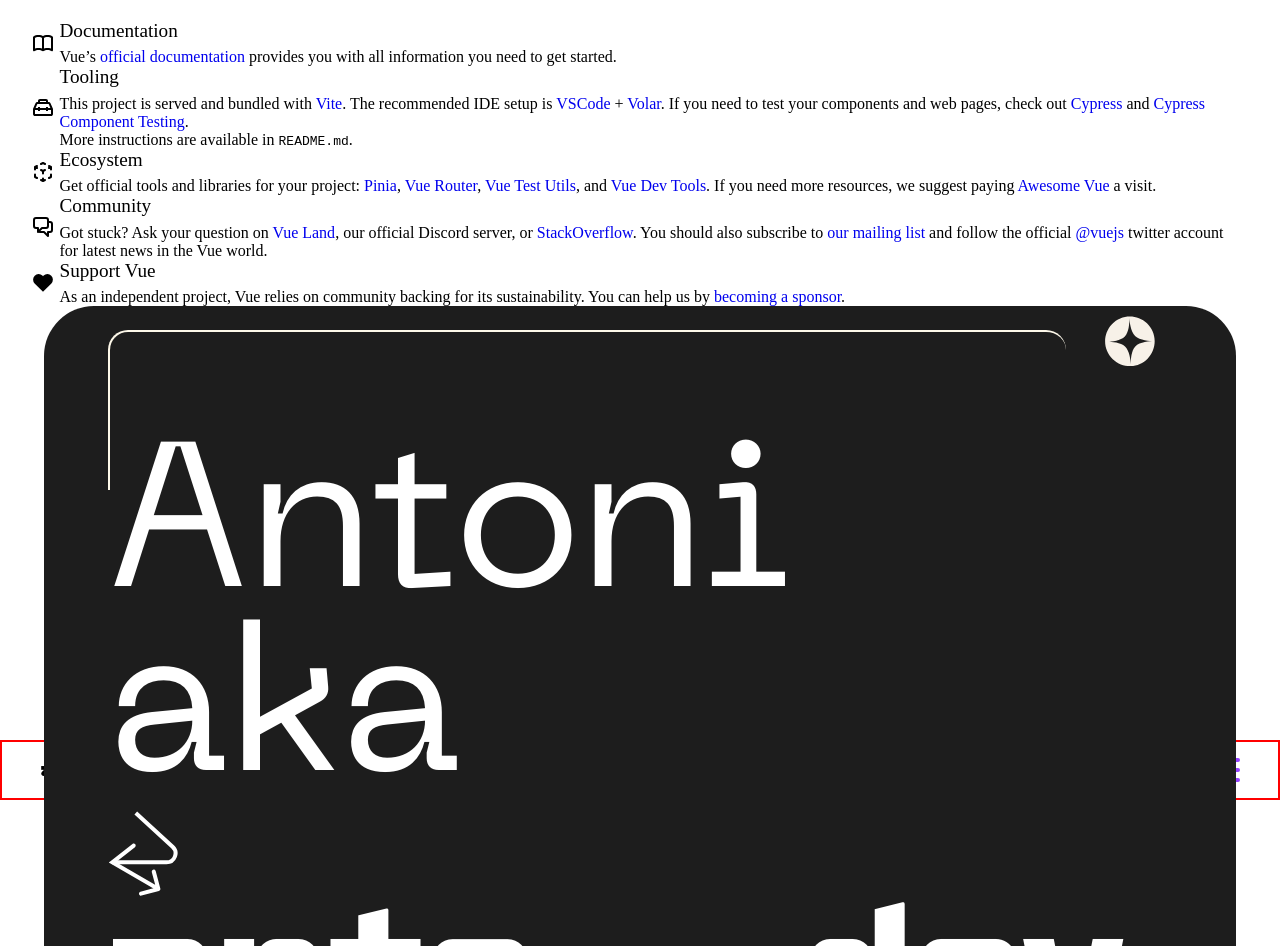
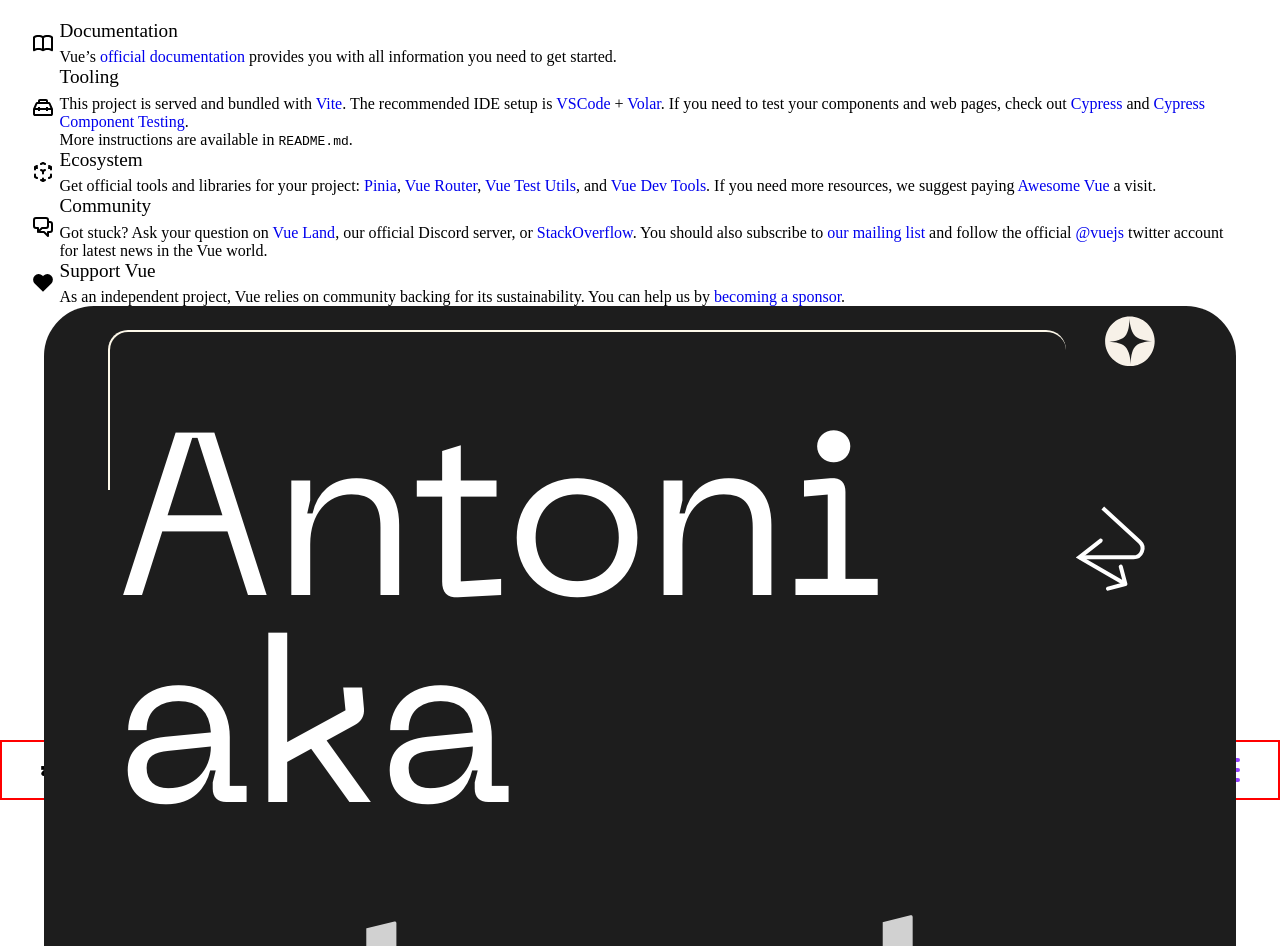
Before and after one commit to antozr/portfolio-v2, a Vue app in the folder portfolio2/: page / in a window 1280 px wide. Shown: the top 952 px of the page. Built offline with nearby package versions, Linux system fonts and the light colour scheme.

Commit message:
MAJ box title

```diff
--- a/portfolio2/src/assets/styles/font.scss
+++ b/portfolio2/src/assets/styles/font.scss
@@ -2,7 +2,7 @@
   &__title {
     font-family: 'Neue-reg';
 
-    font-size: 16vw;
+    font-size: 18vw;
     font-weight: 400;
     line-height: 90%;
 color: #000;
--- a/portfolio2/src/components/BoxTitleHome.vue
+++ b/portfolio2/src/components/BoxTitleHome.vue
@@ -16,14 +16,14 @@
             <h2 class="sect__title sect__title--big sect__title--white">
                 Antoni aka
             </h2>
-            <svg xmlns="http://www.w3.org/2000/svg" width="82" height="85" viewBox="0 0 82 85" fill="none">
+            <svg xmlns="http://www.w3.org/2000/svg" width="82" height="85" viewBox="0 0 82 85" fill="none" class="titleBBox__svgD1">
                 <path
                     d="M24.4797 32.9981C25.3488 32.3162 26.606 32.468 27.2878 33.337C27.9696 34.206 27.8179 35.4632 26.9489 36.145L24.4797 32.9981ZM4.32904 51.3508L3.32745 53.0819L0.769173 51.6017L3.09447 49.7773L4.32904 51.3508ZM52.322 77.4842C52.6069 78.5514 51.9727 79.6475 50.9055 79.9324L33.5146 84.5753C32.4474 84.8602 31.3513 84.226 31.0664 83.1588C30.7815 82.0916 31.4157 80.9955 32.4829 80.7106L47.9415 76.5836L43.8145 61.1251C43.5296 60.0579 44.1638 58.9618 45.231 58.6769C46.2981 58.3919 47.3942 59.0261 47.6791 60.0933L52.322 77.4842ZM26.9489 36.145L5.56361 52.9242L3.09447 49.7773L24.4797 32.9981L26.9489 36.145ZM5.33062 49.6196L51.3912 76.269L49.3881 79.7312L3.32745 53.0819L5.33062 49.6196Z"
                     fill="white" />
                 <path d="M27.7891 2L64.5822 35.7152C70.6344 41.2611 66.7107 51.3507 58.5018 51.3507H4" stroke="white"
                     stroke-width="4" />
             </svg>
-            <h3 class="sect__title sect__title--kuga sect__title--3 sect__title--white">
+            <h3 class="sect__title sect__title--kuga sect__title--3 sect__title--white" style="opacity: 0.8;">
                 anto__dev
             </h3>
         </div>
@@ -62,9 +62,18 @@
         height: 50.781px;
         transform: translateX(7vw) translateY(-2vh);
     }
+    &__svgD1{
+        position: absolute;
+        right: 15px;
+        top: 9vh;
+    }
 
     &__titleB{
 
-        transform: translateY(-6vh);
+        transform: translateY(-7vh);
+        margin: 0 0 0 8px;
+        display: flex;
+        flex-direction: column;
+        row-gap: 8vh;
     }
 }</style>
```
